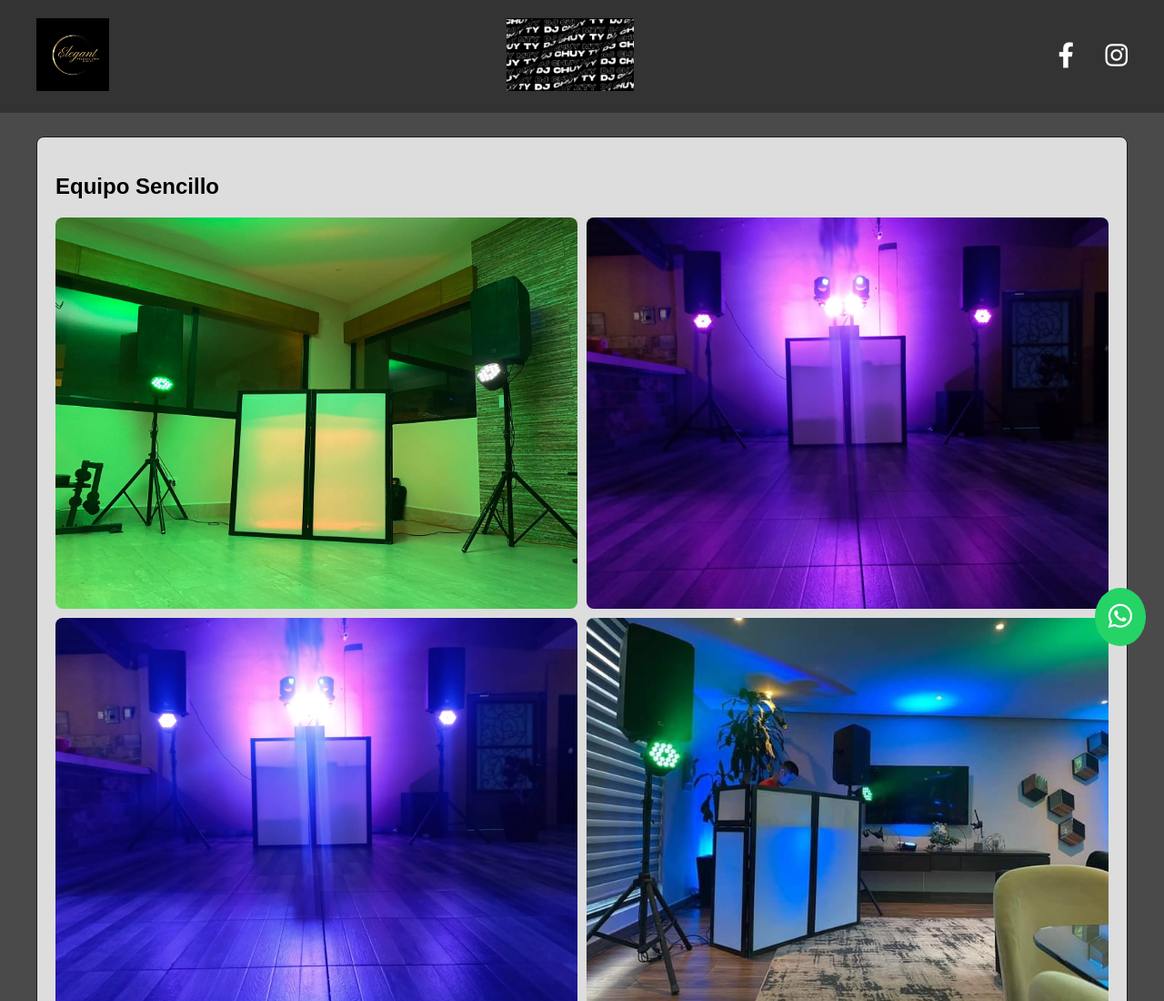
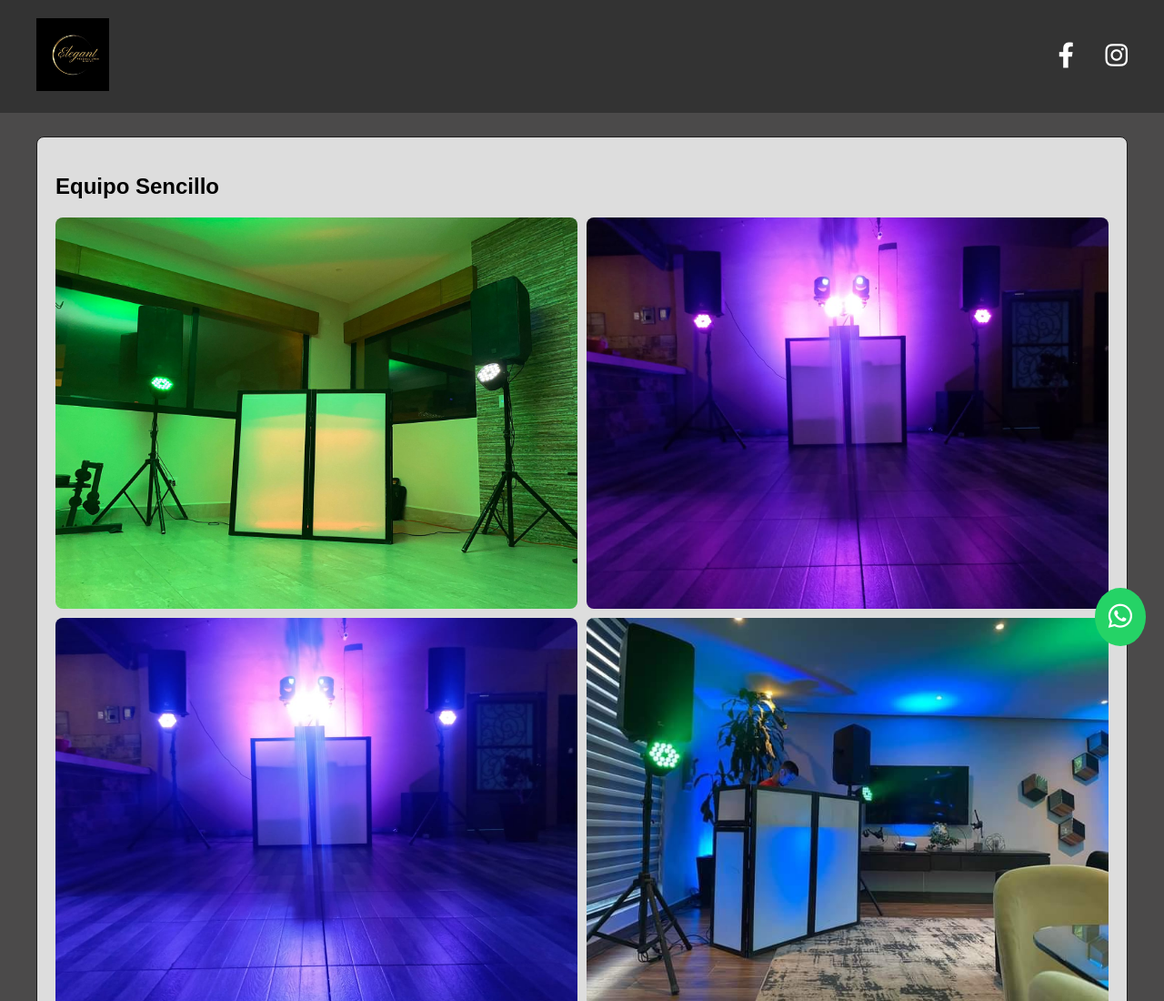
Before and after one commit to elegantprducciones/djchuy_mty, a plain HTML site: page index.html in a window 1280 px wide. Shown: the top 1100 px of the page at 91% size. Drawn offline with nearby package versions, Linux system fonts and the light colour scheme.

Commit message:
Update index.html

```diff
--- a/index.html
+++ b/index.html
@@ -13,10 +13,6 @@
     <header>
         <div class="logo">
             <img src="img/eleganchuy.jpg" alt="Logo de la empresa"> <!-- Cambia el src por la ruta de tu logo -->
-        </div>
-
-        <div class="logo">
-            <img src="img/logochuy.jpg" alt="Logo de la empresa"> <!-- Cambia el src por la ruta de tu logo -->
         </div>
 
         <div class="social-icons">
```
